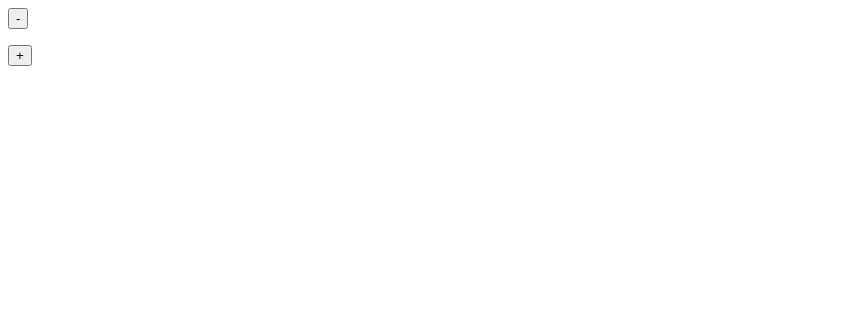
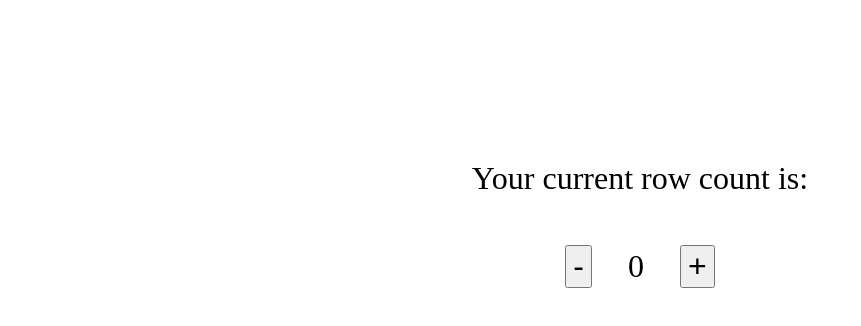
Before and after one commit to dariadomagala-vg/row-counter, a plain HTML site: page index.html in a window 1280 px wide. Shown: the whole page, without its empty margins (0-861 px from the left). Drawn offline with Linux system fonts and the light colour scheme.

Commit message:
Add basic csses

```diff
--- /dev/null
+++ b/index.css
@@ -0,0 +1,16 @@
+.wrapper {
+  width: 100%;
+  margin: 10rem auto;
+  text-align: center;
+}
+
+.title {
+  font-size: 2rem;
+}
+
+.counter-element {
+  display: inline-block;
+  align-items: center;
+  margin: 1rem;
+  font-size: 2rem;
+}
--- a/index.html
+++ b/index.html
@@ -3,14 +3,28 @@
   <head>
     <meta charset="UTF-8" />
     <meta name="viewport" content="width=device-width, initial-scale=1.0" />
+    <link rel="stylesheet" href="index.css" />
     <title>Row counter</title>
   </head>
   <body>
     <script src="index.js"></script>
-    <div>
-      <button id="button-decrease" onclick="decreaseCount()">-</button>
-      <p id="current-row"></p>
-      <button id="button-increase" onclick="increaseCount()">+</button>
+    <div class="wrapper">
+      <p class="title">Your current row count is:</p>
+      <button
+        class="counter-element"
+        id="button-decrease"
+        onclick="decreaseCount()"
+      >
+        -
+      </button>
+      <p class="counter-element" id="current-row"></p>
+      <button
+        class="counter-element"
+        id="button-increase"
+        onclick="increaseCount()"
+      >
+        +
+      </button>
     </div>
   </body>
 </html>
--- a/index.js
+++ b/index.js
@@ -31,3 +31,8 @@ const setCount = (count = 0) => {
   window.localStorage.setItem(ROW_COUNTER_KEY, count);
   document.getElementById("current-row").innerHTML = count;
 };
+
+window.onload = () => {
+  const count = getCount();
+  setCount(count);
+};
```
